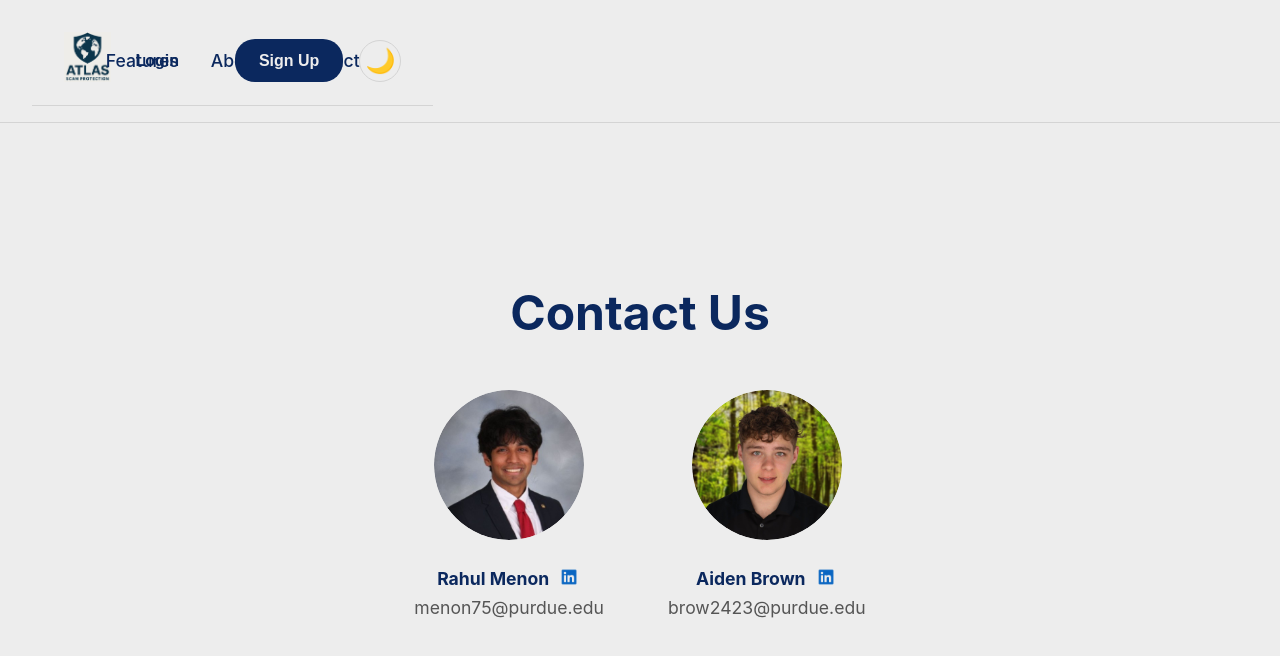
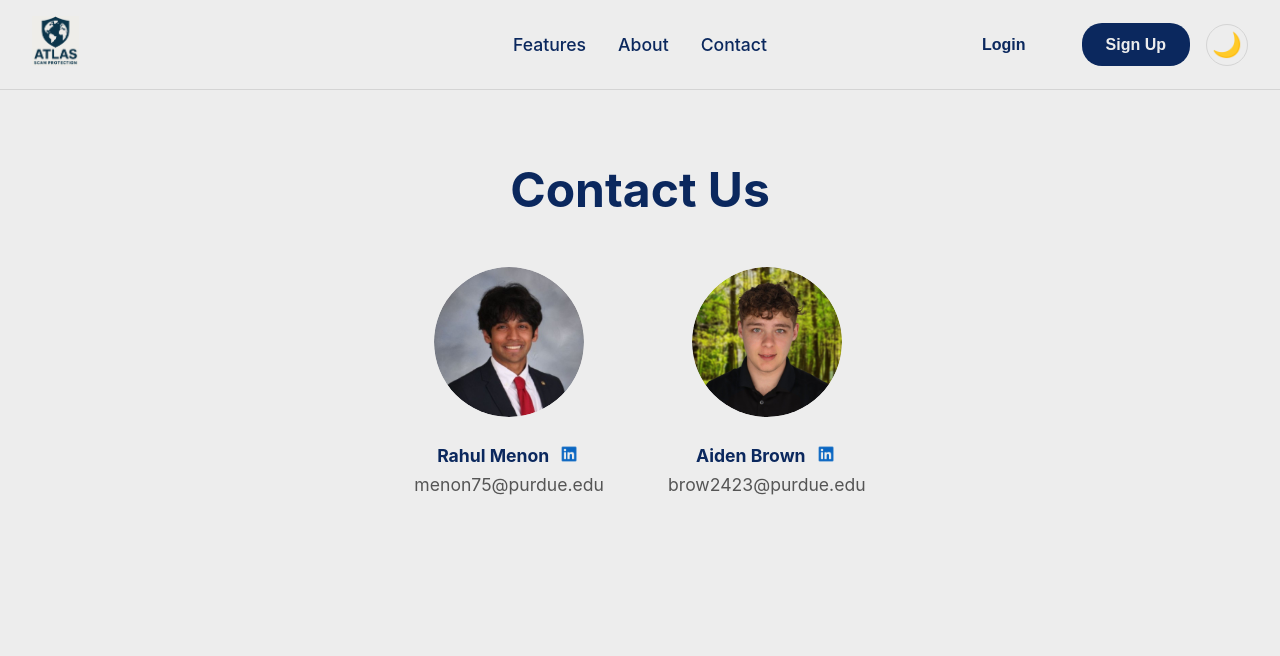
Before and after one commit to AidenBrown21/AtlasChrome, a React (Create React App) app in the folder frontend/: page /contact in a window 1280 px wide. Shown: the top 656 px of the page. Built offline with nearby package versions, Linux system fonts and the light colour scheme; no server answers.

Commit message:
Fixed header and contact

```diff
--- a/frontend/src/components/Header.css
+++ b/frontend/src/components/Header.css
@@ -3,8 +3,11 @@
   justify-content: space-between;
   align-items: center;
   padding: 0.75rem 1rem;
-  position: relative;
   z-index: 1000;
+  position: absolute;
+  top: 0;
+  left: 0;
+  right: 0;
   background-color: var(--header-bg-color);
   border-bottom: 1px solid var(--border-color);
   transition: background-color 0.3s ease, border-color 0.3s ease;
@@ -63,7 +66,7 @@
   left: 0;
   width: 100%;
   height: 100vh;
-  background-color: #EDEDED;
+  background-color: var(--header-bg-color);
   display: flex;
   flex-direction: column;
   align-items: center;
--- a/frontend/src/pages/ContactPage.css
+++ b/frontend/src/pages/ContactPage.css
@@ -2,6 +2,10 @@
   padding: 4rem 1rem 2rem 1rem;
   text-align: center;
   color: var(--text-color);
+  min-height: 100vh;
+  box-sizing: border-box;
+  display: flex;
+  flex-direction: column;
 }
 
 .contact-container h1 {
```
